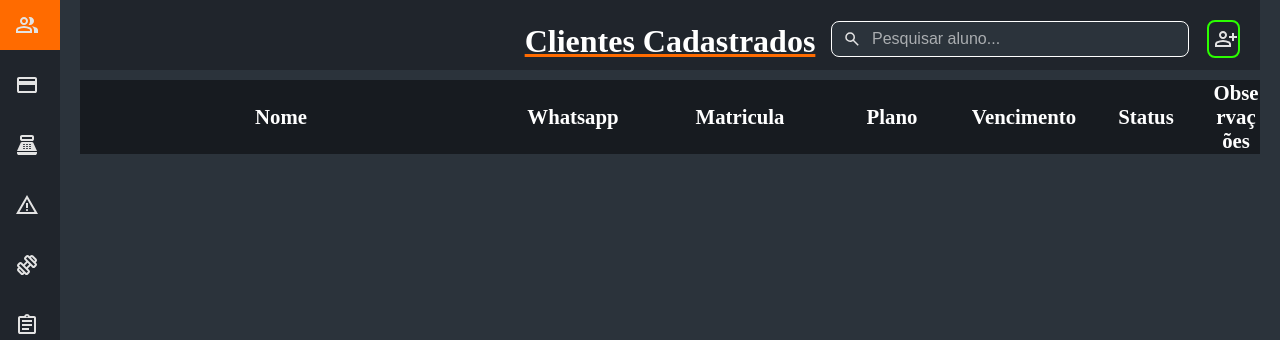
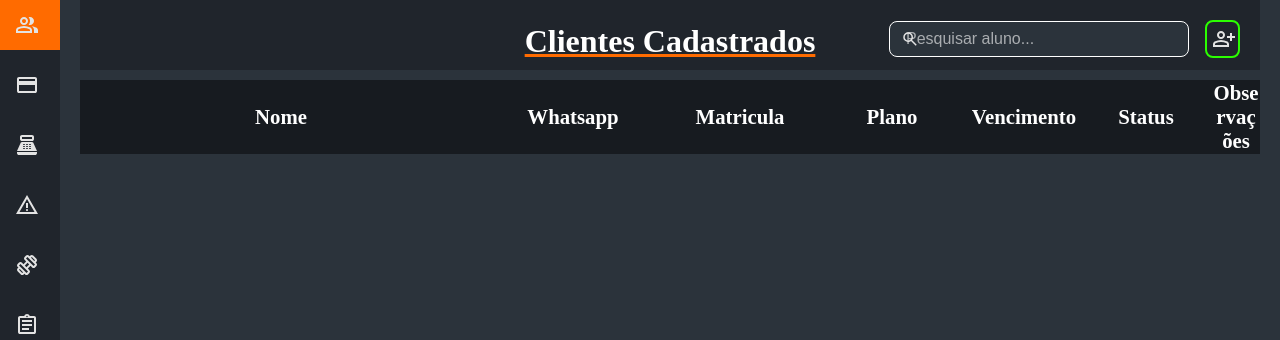
Before and after one commit to iBahiaaaa/SistemaDeCadastroDeClientes, a Flask app: page / in a window 1280 px wide. Shown: the part 80-420 px from the top of the page. Run offline with Flask 3, Linux system fonts and the light colour scheme; data that the repository does not hold is empty.

Commit message:
Fix botão de cadastrar e campo de pesquisa

```diff
--- a/frontend/static/css/clientes.css
+++ b/frontend/static/css/clientes.css
@@ -112,11 +112,12 @@ main {
     justify-content: flex-end;
     align-items: center;
     gap: 16px;
+    flex: 1;
 }
 
 .campoPesquisa {
     position: relative;
-    width: 100%;
+    width: 300px;
 }
 
 .campoPesquisa img {
@@ -132,6 +133,8 @@ main {
 .campoPesquisa input {
     width: 100%;
     padding-left: 40px;
+    padding-right: 8px;
+    box-sizing: border-box;
 }
 
 #pesquisaClientes {
@@ -141,8 +144,6 @@ main {
     background-color: var(--cor0);
     color: white;
     border: 1px solid white;
-    width: 300px;
-    padding-left: 40px;
 }
 
 #pesquisaClientes::placeholder {
```
